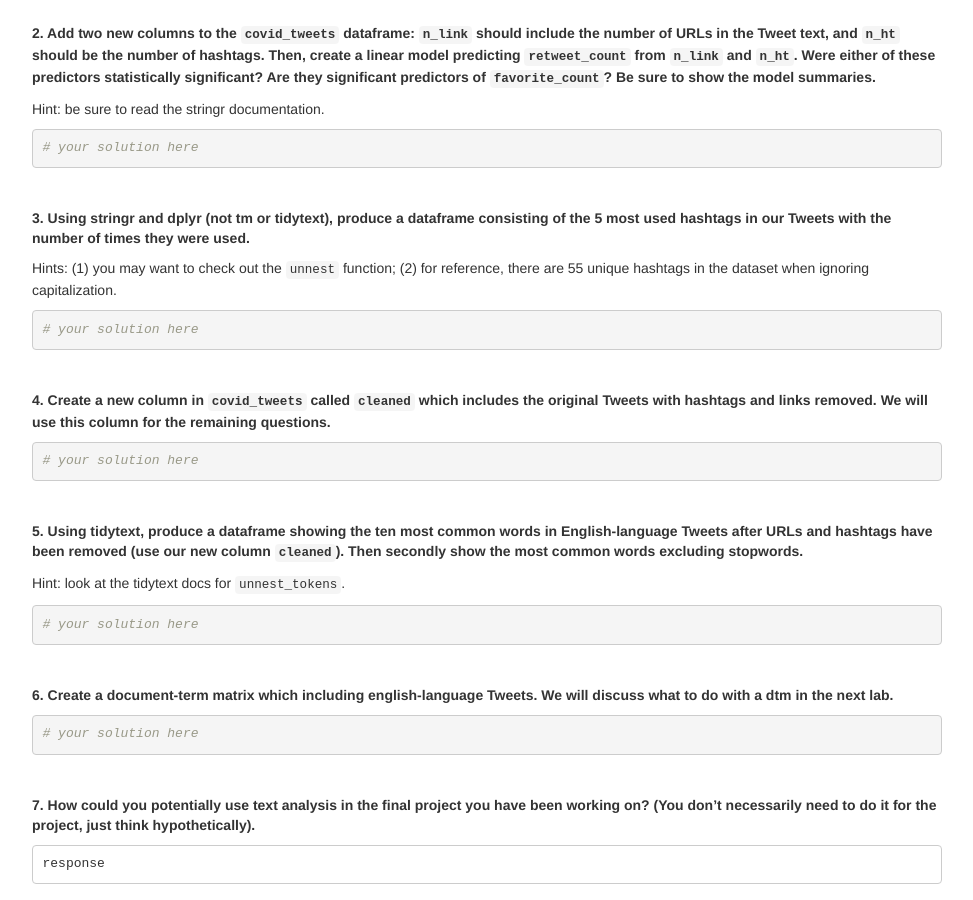
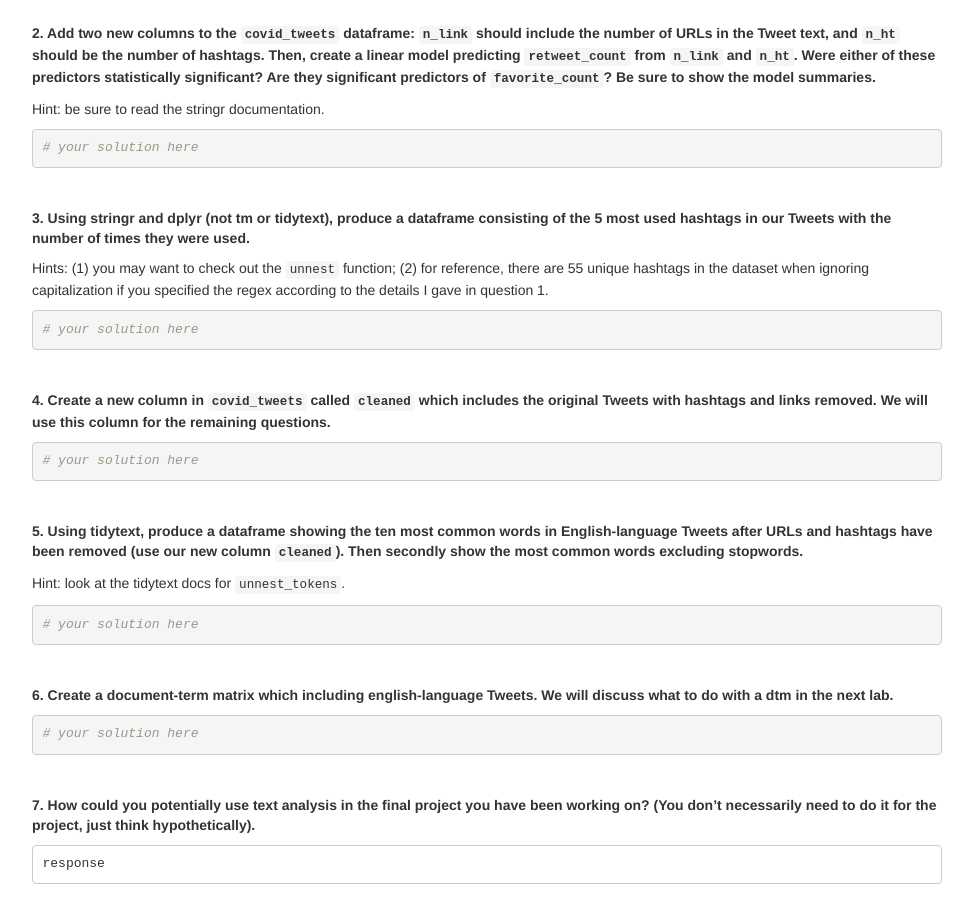
Before and after one commit to dssoc/dssoc.github.io, a Jekyll site: the page assignments/Lab_8.html, which Jekyll copies as it is, in a window 1280 px wide and 900 px high, scrolled down 1066 px. Shown: the whole window, without its empty margins (153-1126 px from the left). Built offline with Jekyll 4.4.1, drawn with Linux system fonts in a browser that asks for light colours.

Commit message:
changed linked reading

````diff
--- a/assignments/Lab_8.Rmd
+++ b/assignments/Lab_8.Rmd
@@ -16,9 +16,8 @@
 
 * [stringr package docs](https://www.rdocumentation.org/packages/stringr/versions/1.4.0)
 * [tidytext package docs](https://www.rdocumentation.org/packages/tidytext/versions/0.2.6)
+* [tm package docs](https://cran.r-project.org/web/packages/tm/tm.pdf)
 * Test and develop regex expressions on [regexr.com](https://regexr.com/)
-* [tm package docs](https://cran.r-project.org/web/packages/tm/tm.pdf)
-
 
 
 
@@ -71,7 +70,7 @@
 
 **3. Using stringr and dplyr (not tm or tidytext), produce a dataframe consisting of the 5 most used hashtags in our Tweets with the number of times they were used.**
 
-Hints: (1) you may want to check out the `unnest` function; (2) for reference, there are 55 unique hashtags in the dataset when ignoring capitalization.
+Hints: (1) you may want to check out the `unnest` function; (2) for reference, there are 55 unique hashtags in the dataset when ignoring capitalization if you specified the regex according to the details I gave in question 1.
 ```{r}
 # your solution here
 ```
--- a/assignments/Lab_8.html
+++ b/assignments/Lab_8.html
@@ -426,7 +426,7 @@
 <pre class="r"><code># your solution here</code></pre>
 <p><br /></p>
 <p><strong>3. Using stringr and dplyr (not tm or tidytext), produce a dataframe consisting of the 5 most used hashtags in our Tweets with the number of times they were used.</strong></p>
-<p>Hints: (1) you may want to check out the <code>unnest</code> function; (2) for reference, there are 55 unique hashtags in the dataset when ignoring capitalization.</p>
+<p>Hints: (1) you may want to check out the <code>unnest</code> function; (2) for reference, there are 55 unique hashtags in the dataset when ignoring capitalization if you specified the regex according to the details I gave in question 1.</p>
 <pre class="r"><code># your solution here</code></pre>
 <p><br /></p>
 <p><strong>4. Create a new column in <code>covid_tweets</code> called <code>cleaned</code> which includes the original Tweets with hashtags and links removed. We will use this column for the remaining questions.</strong></p>
````
